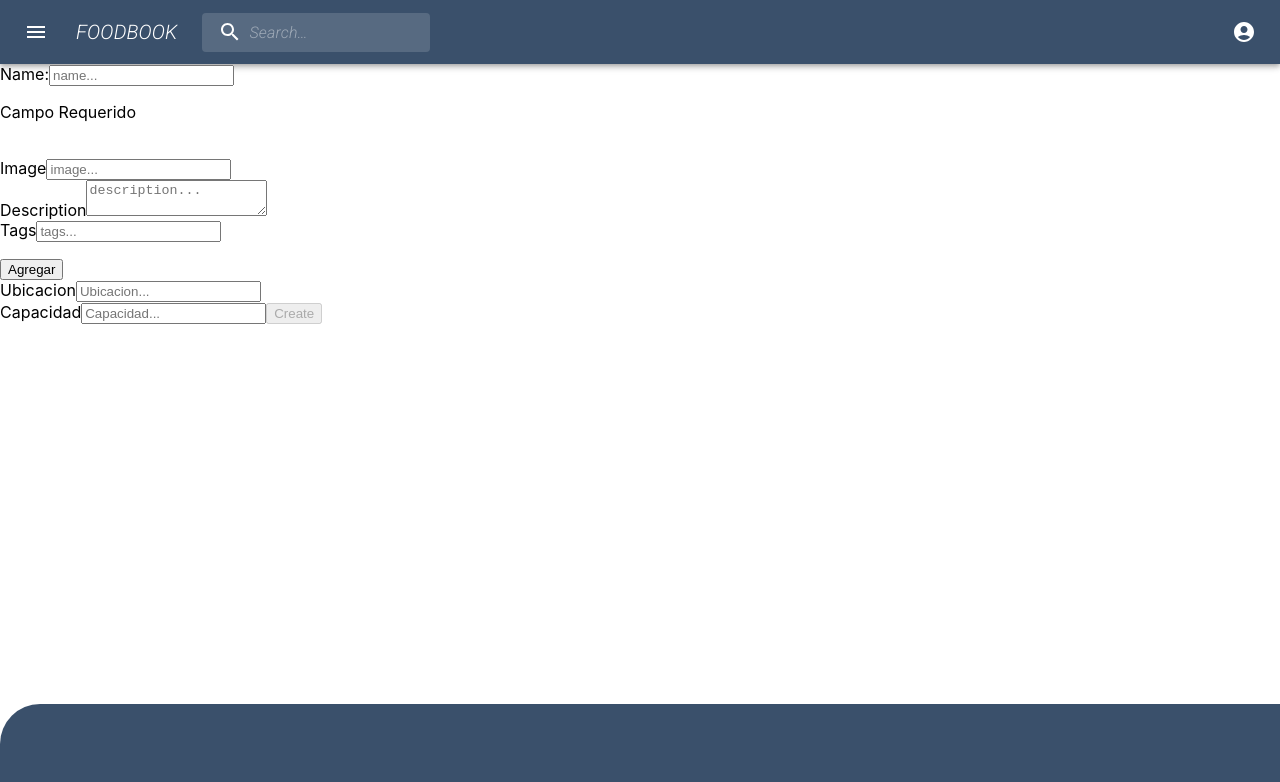
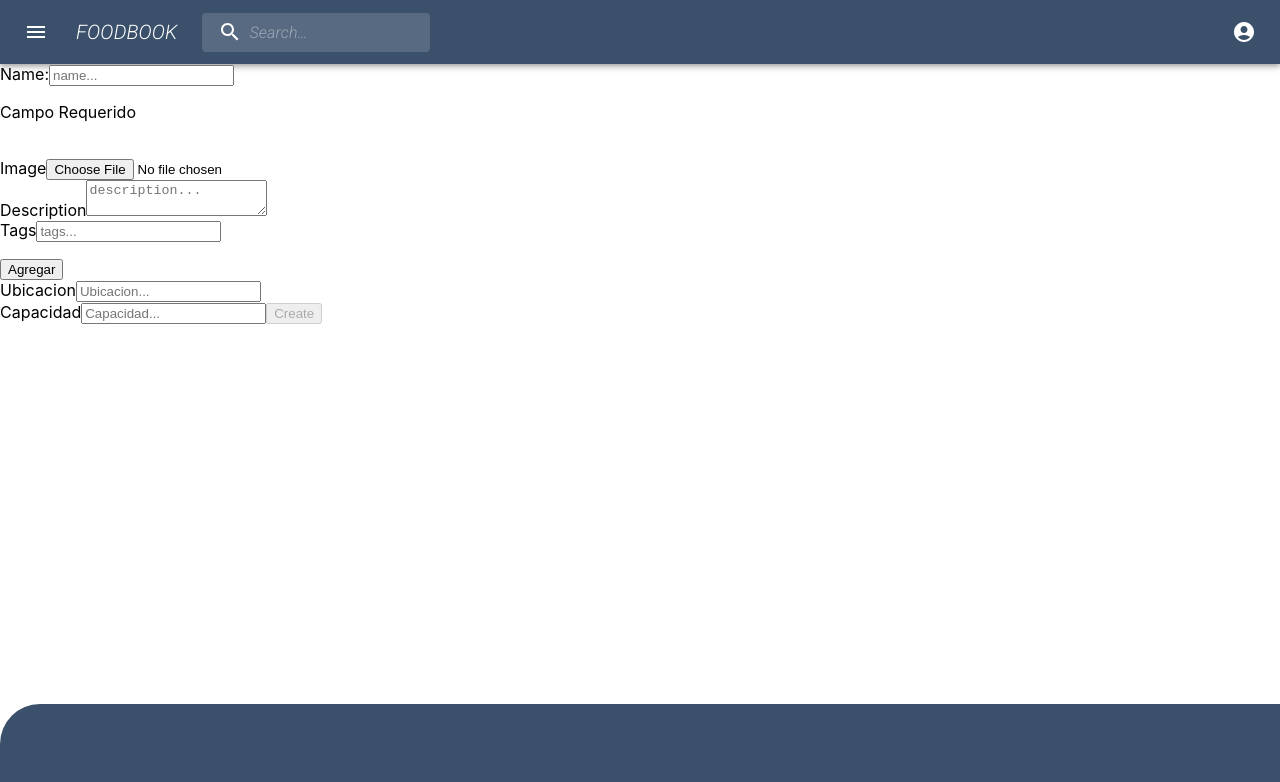
Before and after one commit to victorlavadoalva/PF-Food, a React (Create React App) app in the folder client/: page /form in a window 1280 px wide. Shown: the top 782 px of the page. Built offline with nearby package versions, Linux system fonts and the light colour scheme.

Commit message:
input subir archivo img

```diff
--- a/client/src/Pages/Form/index.jsx
+++ b/client/src/Pages/Form/index.jsx
@@ -142,7 +142,7 @@ export default function Form() {
                 <br/>
 
                 <label>Image</label>
-                <input autoComplete="off" name="image" value={restorants.image} onChange={handleChange} placeholder="image..." type="URL image..." />
+                <input autoComplete="off" name="image" value={restorants.image} onChange={handleChange} placeholder="Subir imagen..." type="file" />
                 {errors.image !== "" && <p className={styles.danger}>{errors.image}</p>}
                 <br/>
 
```
